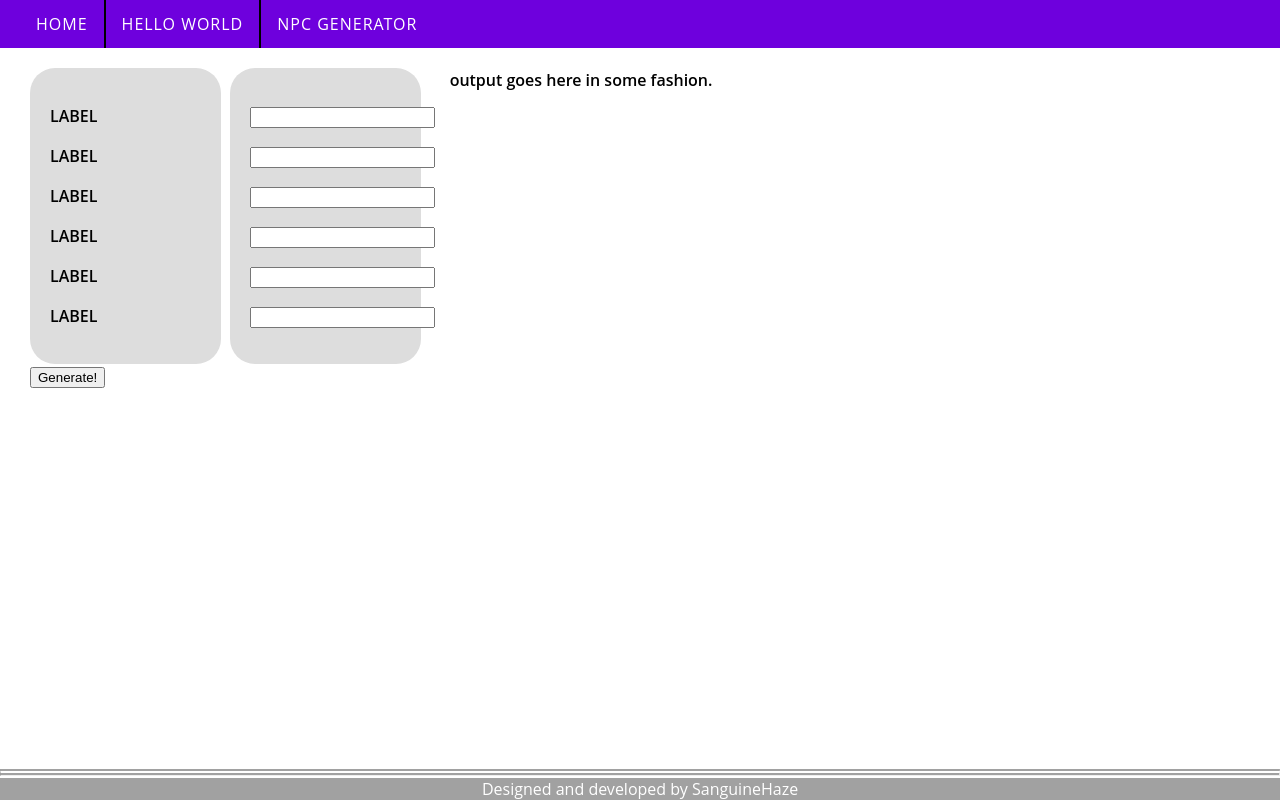
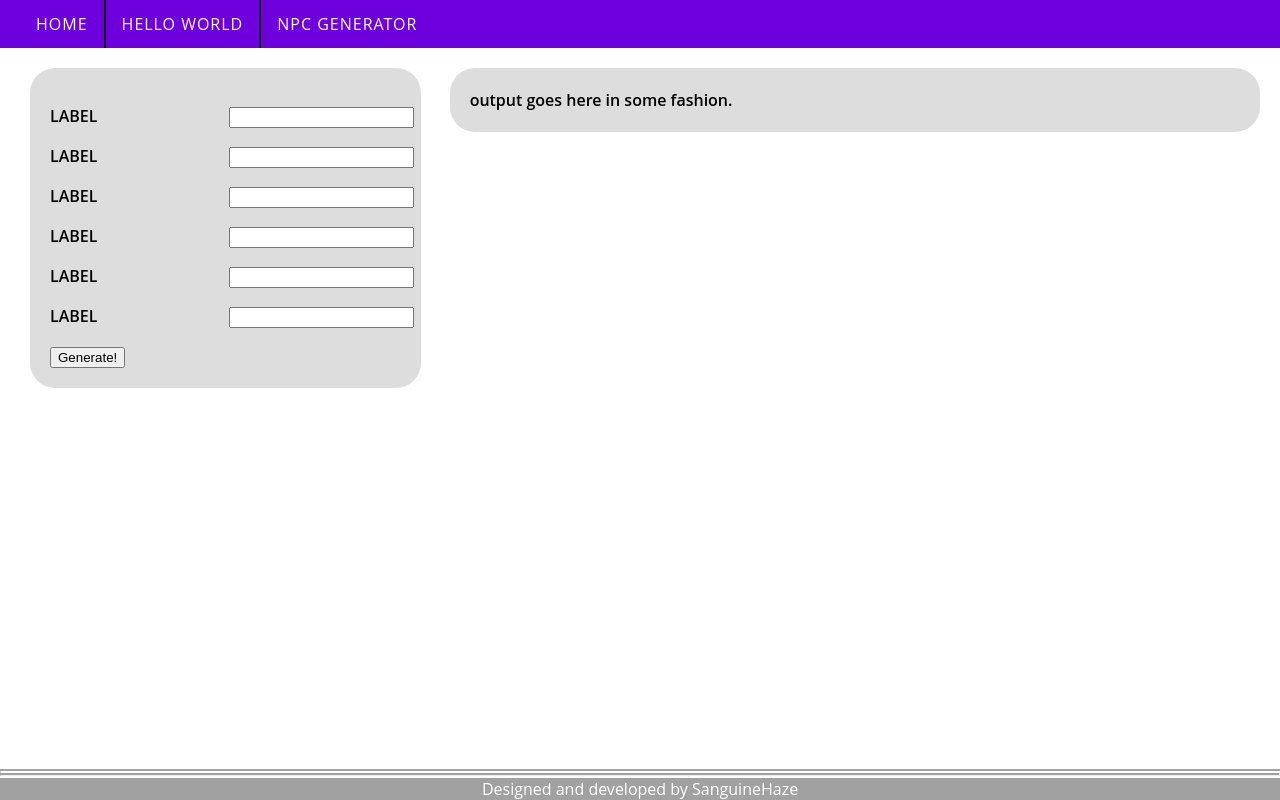
Before and after one commit to SanguineHaze/SanguineHaze.github.io, a plain HTML site: page index.html at #!/NPCGenerator in a window 1280 px wide. Drawn offline with nearby package versions, Linux system fonts and the light colour scheme.

Commit message:
Nope this is the one

```diff
--- a/partials/NPCGenerator.html
+++ b/partials/NPCGenerator.html
@@ -1,9 +1,9 @@
 <div class="container">
     <div class="usa-grid-full">
         <!-- LEFT PART-->
-        <div class="usa-width-one-third">
+        <div class="usa-width-one-third sang-round-border">
             <div class="usa-grid-full">
-                <div class="usa-width-one-half sang-round-border">
+                <div class="usa-width-one-half ">
                     <p>LABEL</p>
                     <p>LABEL</p>
                     <p>LABEL</p>
@@ -11,7 +11,7 @@
                     <p>LABEL</p>
                     <p>LABEL</p>
                 </div>
-                <div class="usa-width-one-half sang-round-border">
+                <div class="usa-width-one-half">
                     <p><input type="text" /> </p>
                     <p><input type="text" /> </p>
                     <p><input type="text" /> </p>
@@ -24,7 +24,7 @@
         </div>
 
         <!-- RIGHT PART-->
-        <div class="usa-width-two-thirds">
+        <div class="usa-width-two-thirds sang-round-border">
             output goes here in some fashion.
         </div>
     </div>
```
